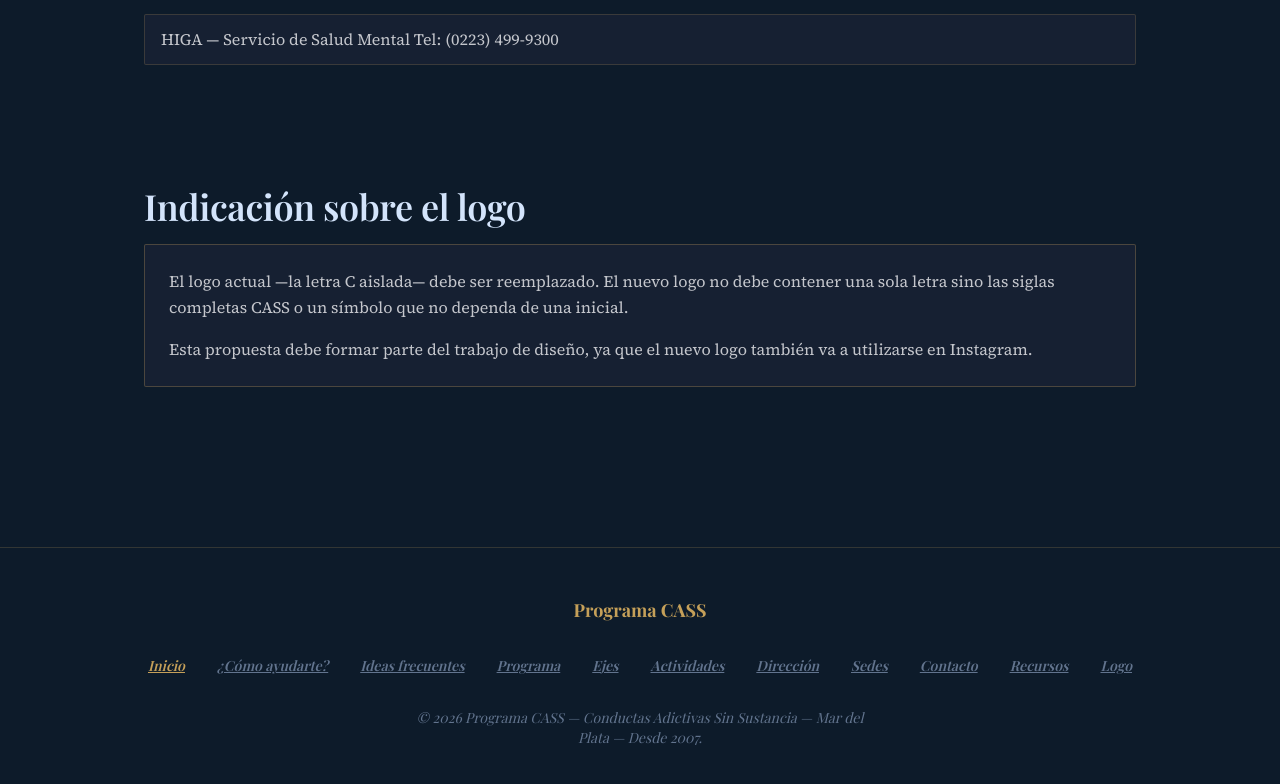
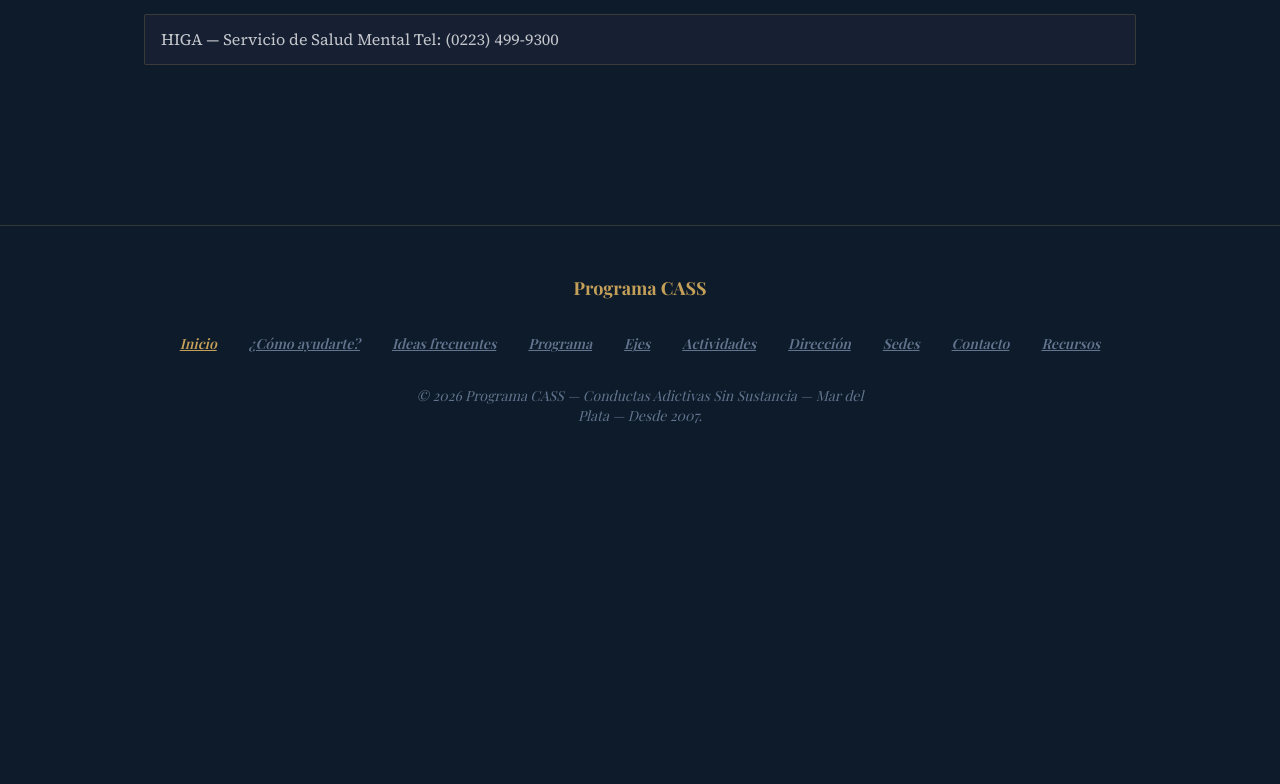
Before and after one commit to Julian986/-Programa-CASS, a Next.js app: page / in a window 1280 px wide. Shown: the part 6475-7259 px from the top of the page. After the commit the page ends 6949 px from the top, so only its background shows below. Built offline with nearby package versions, Linux system fonts and the light colour scheme; no server answers; a web font is replaced by a local one.

Commit message:
corregimos error

```diff
--- a/src/app/page.tsx
+++ b/src/app/page.tsx
@@ -12,7 +12,6 @@ export default function Home() {
     { href: "#sedes", label: "Sedes" },
     { href: "#contacto", label: "Contacto" },
     { href: "#recursos", label: "Recursos" },
-    { href: "#logo", label: "Logo" },
   ];
 
   return (
@@ -485,22 +484,7 @@ export default function Home() {
           </div>
         </section>
 
-        <section id="logo" className="mb-section-padding w-full scroll-mt-[100px]">
-          <h2 className="font-display-md text-display-md mb-4 text-on-surface">
-            Indicación sobre el logo
-          </h2>
-          <div className="rounded-sm border border-accent-gold/30 bg-card-surface p-6">
-            <p className="font-body-md text-body-md text-on-surface-variant">
-              El logo actual —la letra C aislada— debe ser reemplazado. El
-              nuevo logo no debe contener una sola letra sino las siglas
-              completas CASS o un símbolo que no dependa de una inicial.
-            </p>
-            <p className="font-body-md text-body-md mt-4 text-on-surface-variant">
-              Esta propuesta debe formar parte del trabajo de diseño, ya que el
-              nuevo logo también va a utilizarse en Instagram.
-            </p>
-          </div>
-        </section>
+        {/* Nota interna: indicaciones sobre logo se gestionan fuera del frontend. */}
       </main>
 
       <footer className="w-full border-t border-accent-gold/20 bg-hero-bg">
```
